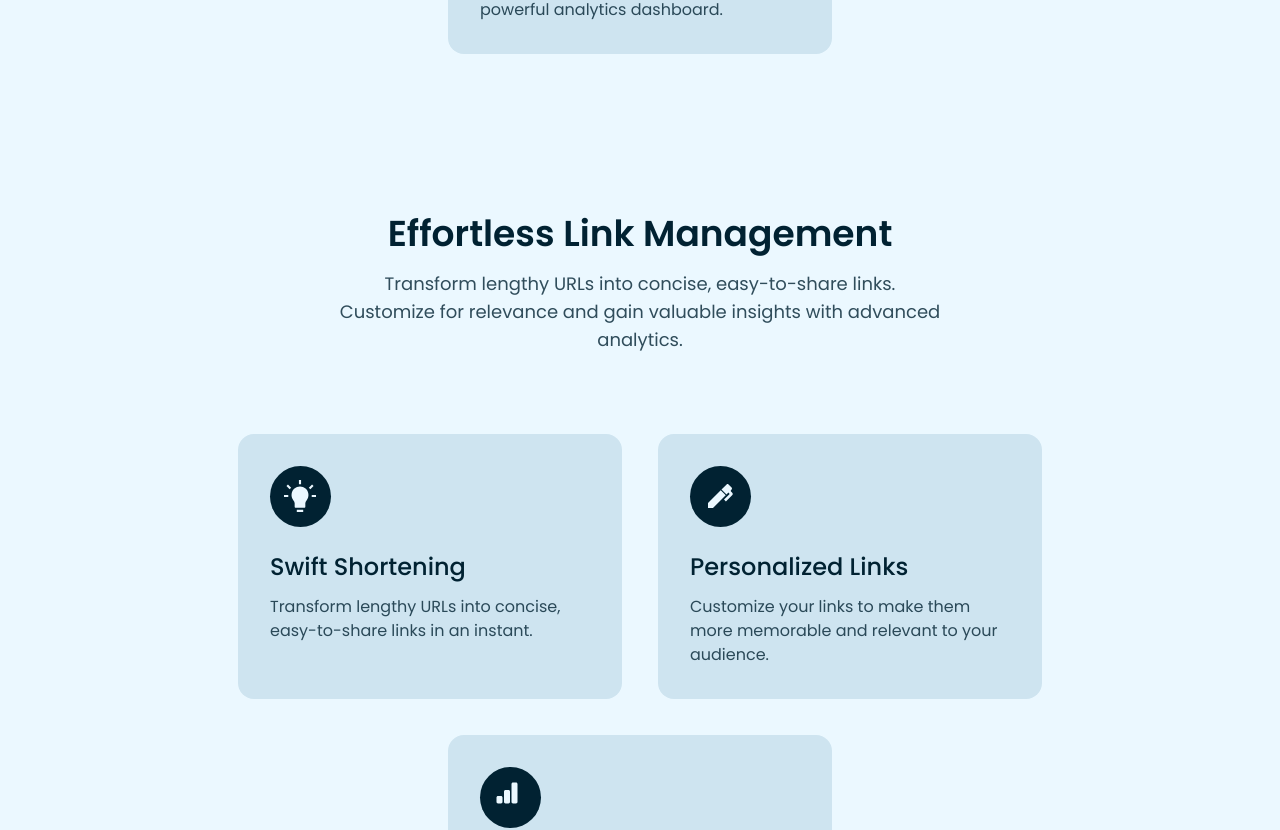
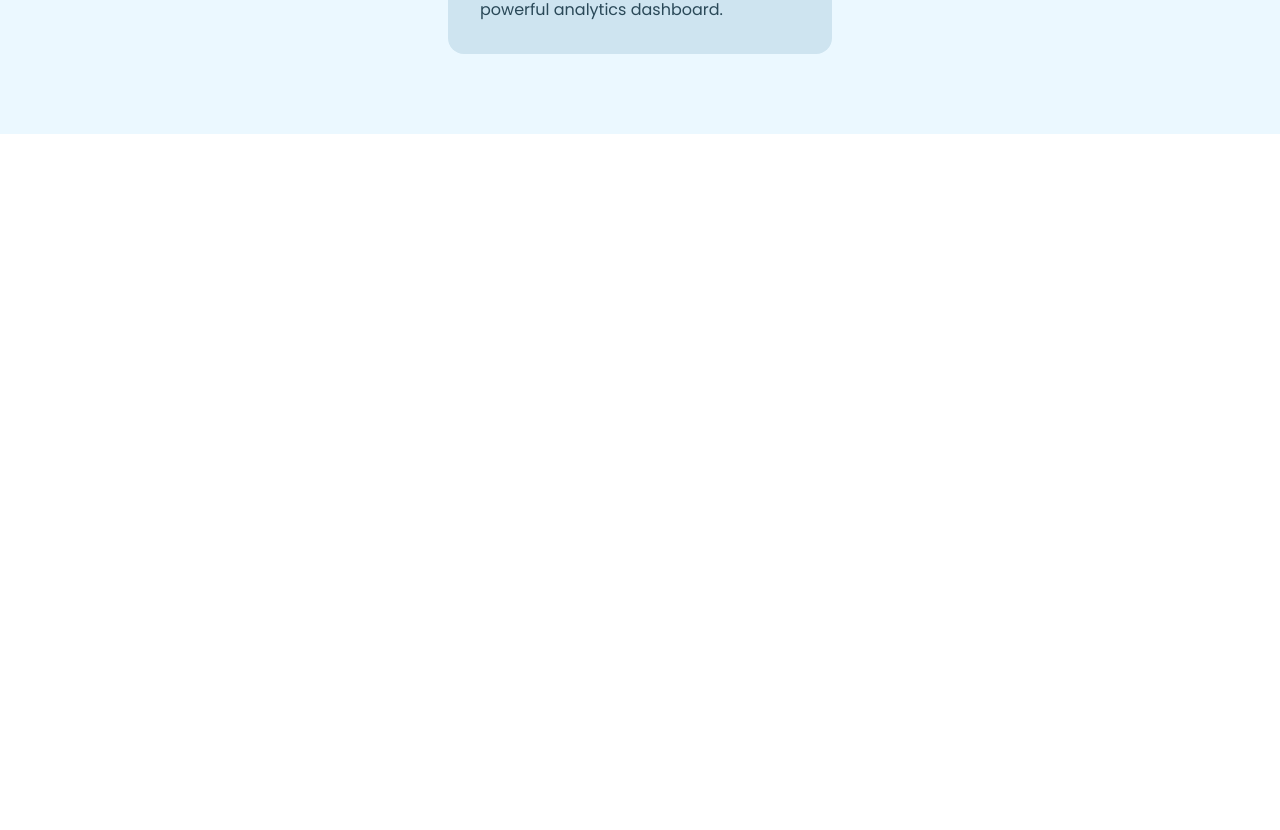
Before and after one commit to komal8556/LinkSwift-application, a React (Vite) app: page / in a window 1280 px wide. Shown: the part 2080-2910 px from the top of the page. After the commit the page ends 2214 px from the top, so only its background shows below. Built offline with nearby package versions, Linux system fonts and the light colour scheme.

Commit message:
fix small issue

```diff
--- a/src/App.jsx
+++ b/src/App.jsx
@@ -11,10 +11,9 @@ function App() {
           <UrlShortener />
           <CardsInfo />
           <CallToAction />
-          <Footer />
         </main>
       </div>
-        <Footer />
+      <Footer />
     </div>
   )
 }
--- a/src/components/index.js
+++ b/src/components/index.js
@@ -3,7 +3,7 @@ import Hero from "./Hero";
 import UrlShortener from "./UrlShortener";
 import CardsInfo from "./CardsInfo";
 import CallToAction from "./CallToAction";
-import Footer from "./CardsInfo";
+import Footer from "./Footer";
 
 export {
     Navigation,
@@ -11,5 +11,5 @@ export {
     UrlShortener,
     CardsInfo,
     CallToAction,
-    Footer
+    Footer,
 }
```
